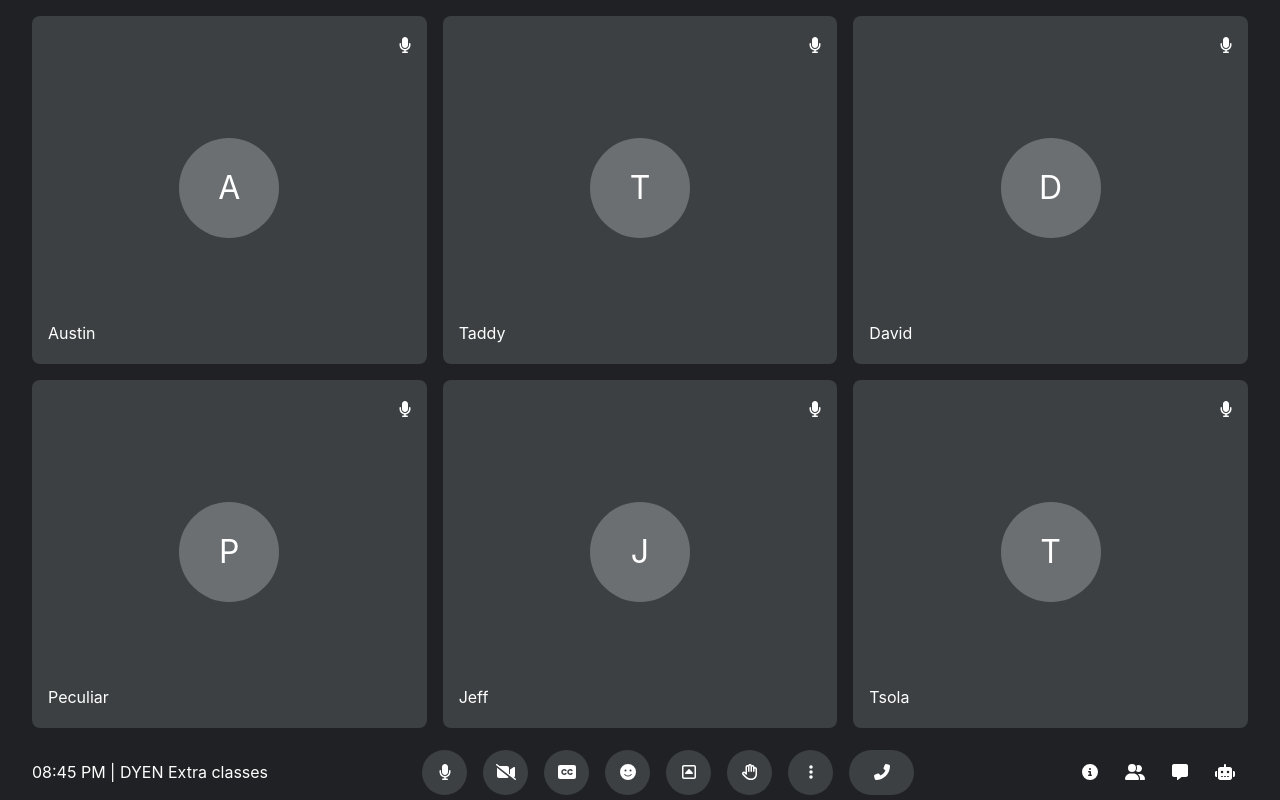
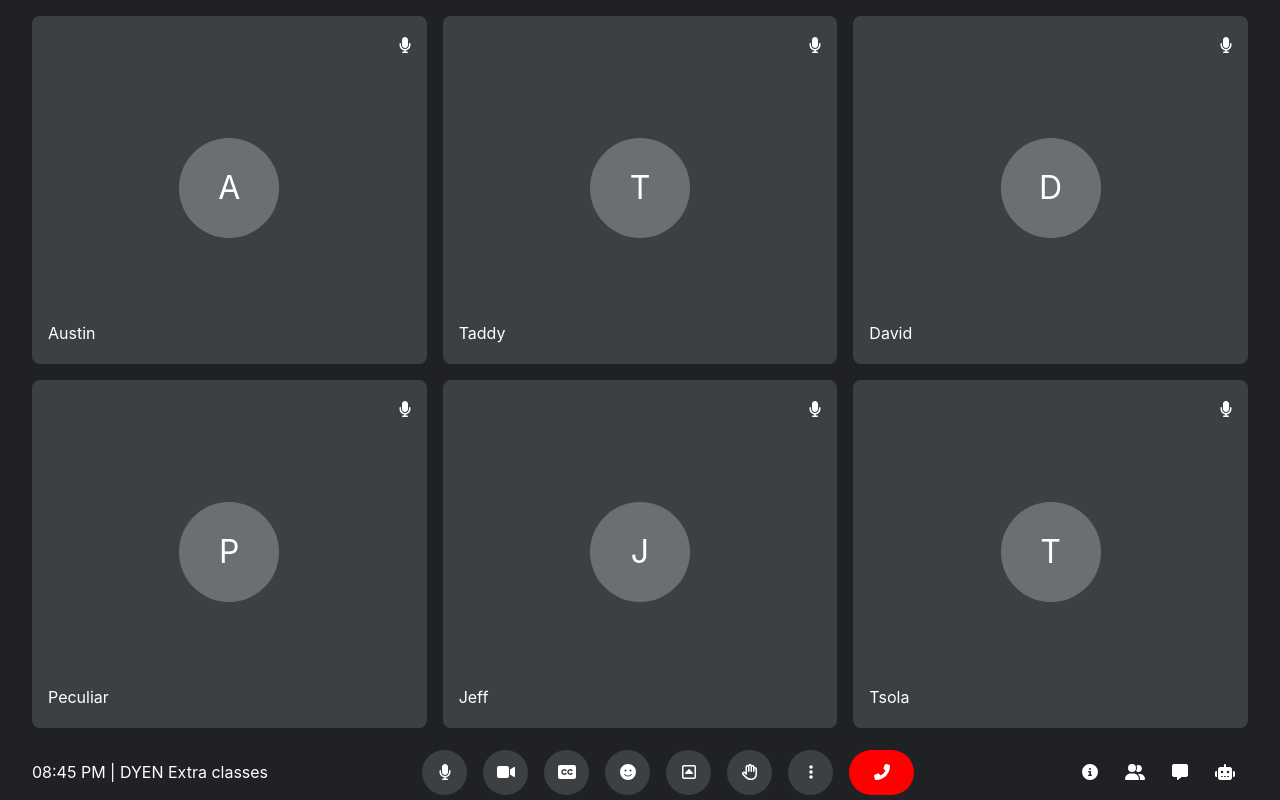
Before and after one commit to asoluka/google-meet, a React (Create React App) app: page / in a window 1280 px wide. Built offline with nearby package versions, Linux system fonts and the light colour scheme.

Commit message:
add state to action icons

```diff
--- a/src/components/atoms/Icon/index.jsx
+++ b/src/components/atoms/Icon/index.jsx
@@ -37,7 +37,7 @@ export const Icon = (props) => {
       </svg>
     );
 
-  if (props.name === "video-off")
+  if (props.name === "video-on")
     return (
       <svg
         xmlns="http://www.w3.org/2000/svg"
--- /dev/null
+++ b/src/components/molecules/WrappedIcon/index.jsx
@@ -0,0 +1,36 @@
+import React from "react";
+import { Icon } from "../../atoms";
+
+export const WrappedIcon = ({
+  activeState,
+  setConfig,
+  title,
+  iconType,
+  color,
+  activeStateColor,
+  alternateIcon,
+}) => {
+  return (
+    <div
+      className="action-icon"
+      style={{
+        backgroundColor: activeState ? activeStateColor || "red" : "#3c4043",
+      }}
+      onClick={() =>
+        setConfig((prev) => {
+          return { ...prev, [title]: !prev[title] };
+        })
+      }
+    >
+      <Icon
+        name={iconType}
+        fill={activeState && activeStateColor === "#8ab4f7" ? "#3c4043" : color}
+      />
+    </div>
+  );
+};
+
+// if active and activeStateColor is red
+//      maintain white color
+// else
+// use dark color
--- a/src/components/molecules/index.js
+++ b/src/components/molecules/index.js
@@ -1 +1,2 @@
 export * from "./UserGridItem";
+export * from "./WrappedIcon";
--- a/src/components/organisms/ToolBar/index.jsx
+++ b/src/components/organisms/ToolBar/index.jsx
@@ -1,7 +1,14 @@
 import React from "react";
 import { Icon } from "../../atoms";
+import { WrappedIcon } from "../../molecules/WrappedIcon";
 
-export const ToolBar = ({ setOpenActionPane, time, meetingTitle }) => {
+export const ToolBar = ({
+  setOpenActionPane,
+  time,
+  meetingTitle,
+  config,
+  setConfig,
+}) => {
   function handleActionPaneState() {
     setOpenActionPane((prev) => !prev);
   }
@@ -12,27 +19,62 @@ export const ToolBar = ({ setOpenActionPane, time, meetingTitle }) => {
         {time} | {meetingTitle}
       </div>
       <div className="meeting-actions">
-        <div className="action-icon">
-          <Icon name="audio-on" fill="white" />
-        </div>
-        <div className="action-icon">
-          <Icon name="video-off" fill="white" />
-        </div>
-        <div className="action-icon">
-          <Icon name="caption" fill="white" />
-        </div>
-        <div className="action-icon">
-          <Icon name="emoji" fill="white" />
-        </div>
-        <div className="action-icon">
-          <Icon name="share-screen" fill="white" />
-        </div>
-        <div className="action-icon">
-          <Icon name="raise-hand" fill="white" />
-        </div>
-        <div className="action-icon">
-          <Icon name="more-options-vertical" fill="white" />
-        </div>
+        <WrappedIcon
+          setConfig={setConfig}
+          activeState={config.micActive}
+          title="micActive"
+          iconType="audio-on"
+          color="white"
+          alternateIcon="audio-off"
+        />
+        <WrappedIcon
+          setConfig={setConfig}
+          activeState={config.videoActive}
+          title="videoActive"
+          iconType="video-on"
+          color="white"
+          alternateIcon="video-off"
+        />
+        <WrappedIcon
+          setConfig={setConfig}
+          activeState={config.showCaption}
+          title="showCaption"
+          activeStateColor="#8ab4f7"
+          iconType="caption"
+          color="white"
+        />
+        <WrappedIcon
+          setConfig={setConfig}
+          activeState={config.showReactionOptions}
+          title="showReactionOptions"
+          activeStateColor="#8ab4f7"
+          iconType="emoji"
+          color="white"
+        />
+        <WrappedIcon
+          setConfig={setConfig}
+          activeState={config.shareScreen}
+          activeStateColor="#8ab4f7"
+          title="shareScreen"
+          iconType="share-screen"
+          color="white"
+        />
+        <WrappedIcon
+          setConfig={setConfig}
+          activeState={config.raiseHand}
+          title="raiseHand"
+          activeStateColor="#8ab4f7"
+          iconType="raise-hand"
+          color="white"
+        />
+        <WrappedIcon
+          setConfig={setConfig}
+          activeState={config.showMoreOptions}
+          title="showMoreOptions"
+          activeStateColor="#8ab4f7"
+          iconType="more-options-vertical"
+          color="white"
+        />
         <div className="action-icon">
           <Icon name="phone" fill="white" />
         </div>
--- a/src/components/pages/HomePage/index.jsx
+++ b/src/components/pages/HomePage/index.jsx
@@ -4,17 +4,30 @@ import { ToolBar } from "../../organisms/ToolBar";
 
 export const HomePage = () => {
   const [openActionPane, setOpenActionPane] = useState(false);
+  const [config, setConfig] = useState({
+    micActive: false,
+    videoActive: false,
+    showCaption: false,
+    showReactionOptions: false,
+    shareScreen: false,
+    raiseHand: false,
+    showMoreOptions: false,
+  });
 
   return (
     <div>
       <MainScreen
         isActionPaneOpen={openActionPane}
         setOpenActionPane={setOpenActionPane}
+        config={config}
+        setConfig={setConfig}
       />
       <ToolBar
         setOpenActionPane={setOpenActionPane}
         time="08:45 PM"
         meetingTitle="DYEN Extra classes"
+        config={config}
+        setConfig={setConfig}
       />
     </div>
   );
--- a/src/index.css
+++ b/src/index.css
@@ -93,6 +93,7 @@ div.action-icon:not(:last-child) {
 div.action-icon:last-child {
   width: 65px;
   border-radius: 30px;
+  background-color: red;
 }
 
 .meeting-actions {
```
